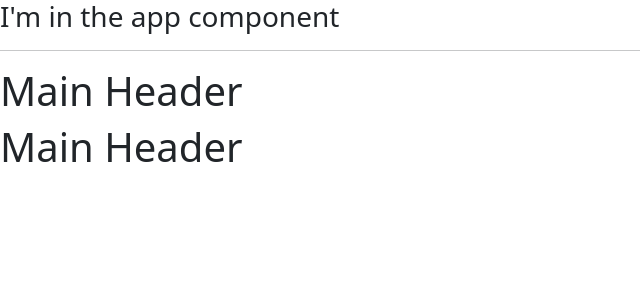
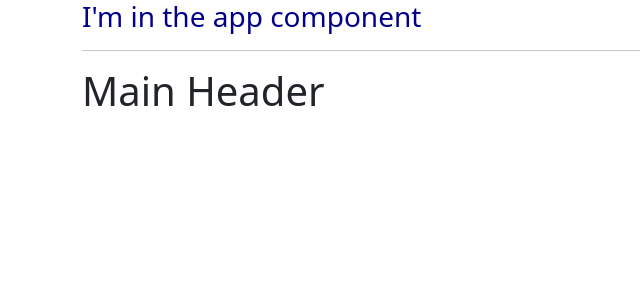
Before and after one commit to Practical-Angular/Angular-Tute-1, an Angular app: page / in a window 1280 px wide. Shown: the top 300 px of the page, without its empty margins (0-640 px from the left). Built offline with nearby package versions, Linux system fonts and the light colour scheme.

Commit message:
Complete component tute

```diff
--- a/src/app/app.component.css
+++ b/src/app/app.component.css
@@ -0,0 +1,3 @@
+h3 {
+    color: darkblue;
+}
--- a/src/app/app.component.html
+++ b/src/app/app.component.html
@@ -1,4 +1,10 @@
-<h3>I'm in the app component</h3>
-<hr>
-<app-server></app-server>
-<app-server></app-server>
+<div class="container">
+    <div class="row">
+        <div class="col-xs-12">
+            <h3>
+                I'm in the app component</h3>
+            <hr>
+            <app-server></app-server>
+        </div>
+    </div>
+</div>
```
Also changed, not shown: src/app/servers/servers.component.html (line endings or trailing spaces).
